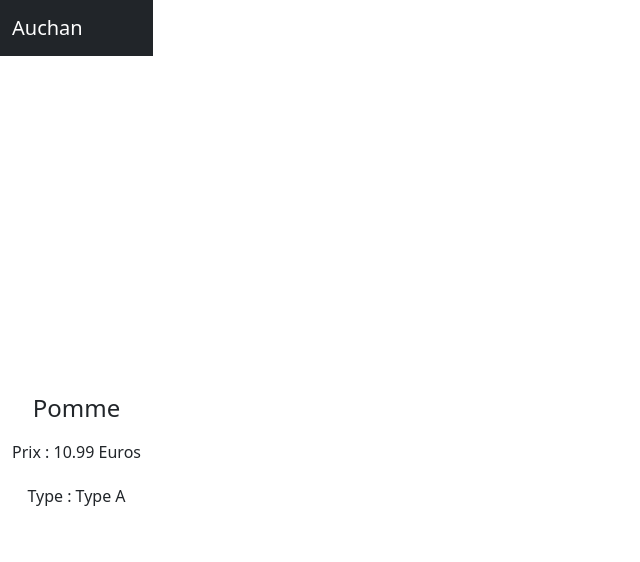
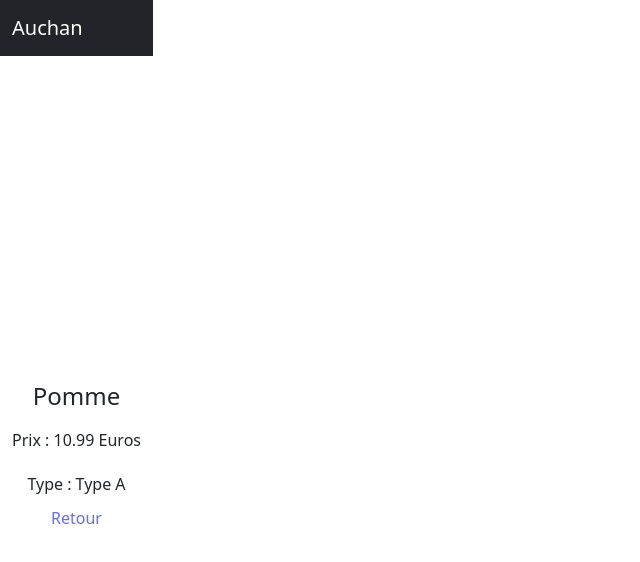
Before and after one commit to Chebel405/E-commerceReactVite, a React (Vite) app: page /detail/1 in a window 1280 px wide. Shown: the top 562 px of the page, without its empty margins (0-640 px from the left). Built offline with nearby package versions, Linux system fonts and the light colour scheme; no server answers.

Commit message:
Ajout bouton retour dans detailProduit

```diff
--- a/src/components/DetailProduit/detailProduit.jsx
+++ b/src/components/DetailProduit/detailProduit.jsx
@@ -2,6 +2,8 @@
 import { useParams } from "react-router-dom";
 import { produits } from "../../Data/Produits";
 import styles from './../../assets/styles/detailProduit.css';
+import { Link } from 'react-router-dom';
+
 
 const DetailProduit = () => {
     const { id } = useParams(); // Récuperer l'Id avec l'URL
@@ -17,6 +19,7 @@
             <h2>{produit.nom}</h2>
             <p>Prix : {produit.prix} Euros</p>
             <p>Type : {produit.type}</p>
+            <Link to="/" className="btn-retour">Retour</Link>
         </div>
     );
 };
```
Also changed, not shown: src/components/navbar/panier.jsx (added).
